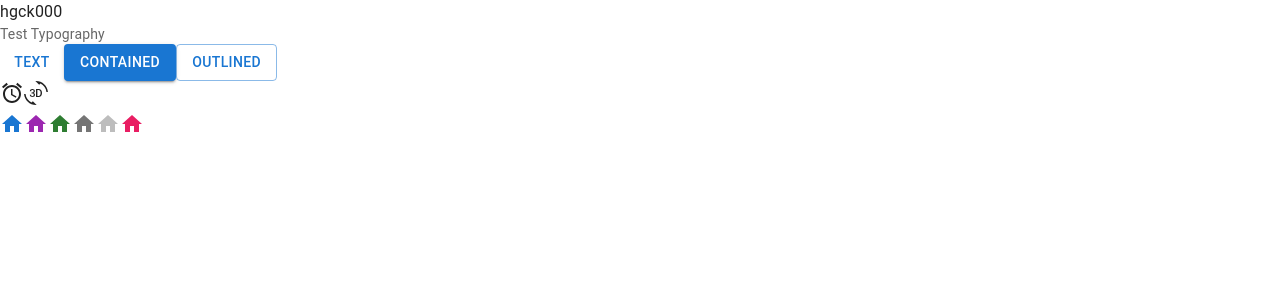
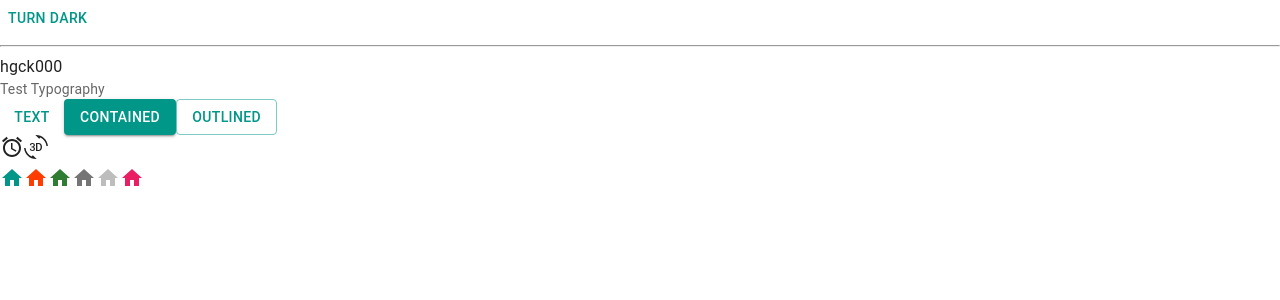
Before and after one commit to hgck000/trello-web, a React (Vite) app: page / in a window 1280 px wide. Shown: the top 300 px of the page. Built offline with nearby package versions, Linux system fonts and the light colour scheme.

Commit message:
Customize dark-light mode

```diff
--- a/src/App.jsx
+++ b/src/App.jsx
@@ -2,13 +2,31 @@
 import AccessAlarmIcon from '@mui/icons-material/AccessAlarm'
 import ThreeDRotation from '@mui/icons-material/ThreeDRotation'
 import HomeIcon from '@mui/icons-material/Home'
-
 import { pink } from '@mui/material/colors'
 import Typography from '@mui/material/Typography'
+
+import { useColorScheme } from '@mui/material/styles'
+
+function ModeToggle() {
+  const { mode, setMode } = useColorScheme()
+  return (
+    <Button
+      onClick={() => {
+        setMode(mode === 'light' ? 'dark' : 'light')
+        // localStorage.setItem('trello-dark-light-mode')
+        // localStorage.getItem('trello-dark-light-mode')
+      }}
+    >
+      {mode === 'light' ? 'Turn dark' : 'Turn light'}
+    </Button>
+  )
+}
 
 function App() {
   return (
     <>
+      <ModeToggle />
+      <hr />
       <div>hgck000</div>
 
       <Typography variant="body2" color="text.secondary">Test Typography</Typography>
--- a/src/main.jsx
+++ b/src/main.jsx
@@ -2,13 +2,16 @@
 import ReactDOM from 'react-dom/client'
 import App from './App.jsx'
 import CssBaseline from '@mui/material/CssBaseline'
+import { Experimental_CssVarsProvider as CssVarsProvider } from '@mui/material/styles'
 import { ThemeProvider } from '@mui/material/styles'
 import theme from './theme'
 
 
 ReactDOM.createRoot(document.getElementById('root')).render(
   <React.StrictMode>
-    <CssBaseline />
-    <App />
+    <CssVarsProvider theme={theme}>
+      <CssBaseline />
+      <App />
+    </CssVarsProvider>
   </React.StrictMode>
 )
--- a/src/theme.js
+++ b/src/theme.js
@@ -1,25 +1,31 @@
-import { createTheme } from '@mui/material/styles'
-import { red } from '@mui/material/colors'
-import { dark } from '@mui/material/styles/createPalette'
+import { createTheme, experimental_extendTheme } from '@mui/material/styles'
+import { experimental_extendTheme as extendTheme } from '@mui/material/styles'
+import { deepOrange, orange, teal, cyan } from '@mui/material/colors'
+
 
 // Create a theme instance.
-const theme = createTheme({
-  cssVariables: true,
-  palette: {
-    mode: 'dark',
-    primary: {
-      main: '#556cd6'
+const theme = extendTheme({
+  colorSchemes: {
+    light: {
+      palette: {
+        primary: teal,
+        secondary: deepOrange
+        // primary: {
+        //   main: '#ff5252'
+        // }
+      }
     },
-    secondary: {
-      main: '#19857b'
-    },
-    error: {
-      main: red.A400
-    },
-    text: {
-      secondary: red[500]
+    dark: {
+      palette: {
+        primary: cyan,
+        secondary: orange
+        // primary: {
+        //   main: '#000'
+        // }
+      }
     }
   }
 })
 
+
 export default theme
```
